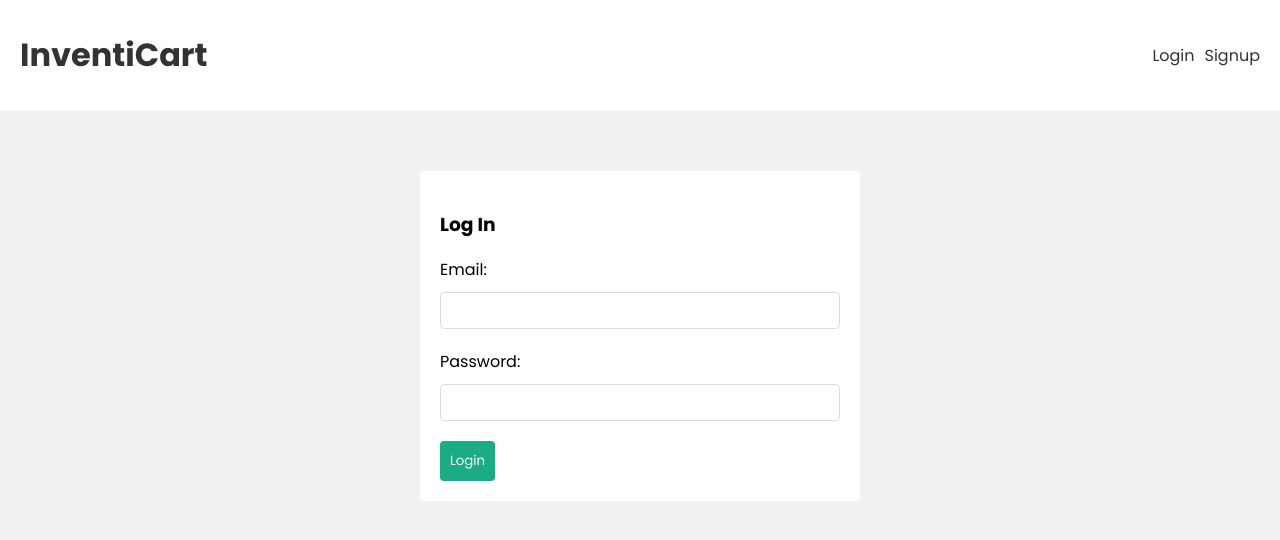
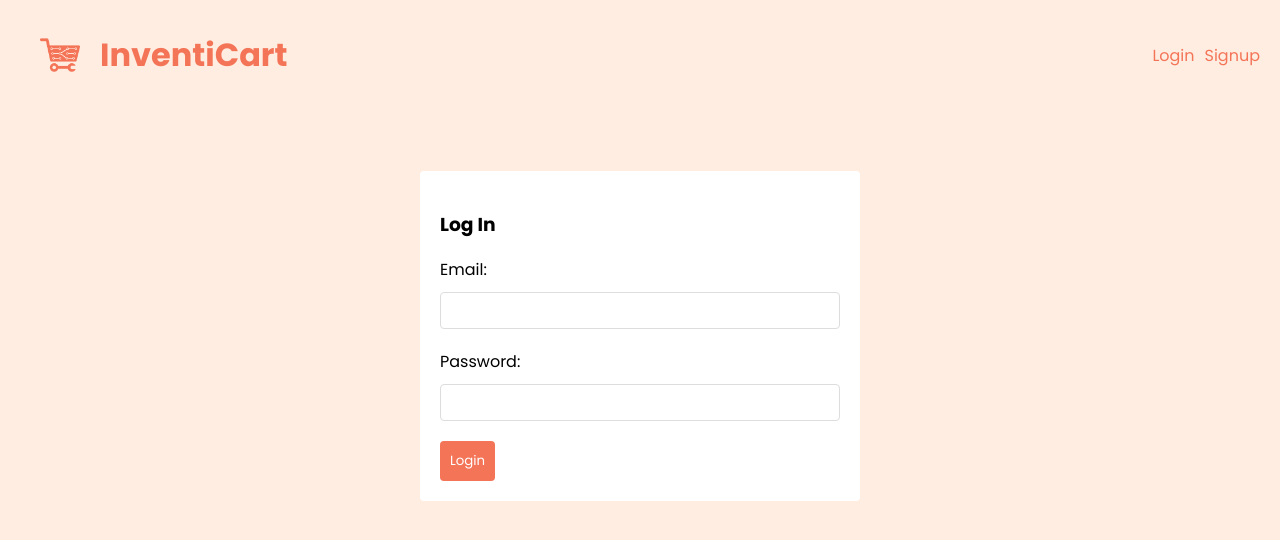
Before and after one commit to Hrishi1084/InventiCart, a React (Create React App) app in the folder frontend/: page /login in a window 1280 px wide. Shown: the top 540 px of the page. Built offline with nearby package versions, Linux system fonts and the light colour scheme.

Commit message:
login css

```diff
--- a/frontend/src/components/Navbar.js
+++ b/frontend/src/components/Navbar.js
@@ -12,6 +12,7 @@ const Navbar = () => {
         <header>
             <div className="container">
                 <Link to="/">
+                    <img src="/logo.png" alt="logo" id="logo"/>
                     <h1>InventiCart</h1>
                 </Link>
                 <nav>
--- a/frontend/src/index.css
+++ b/frontend/src/index.css
@@ -1,18 +1,14 @@
 @import url('https://fonts.googleapis.com/css2?family=Poppins:ital,wght@0,100;0,200;0,300;0,400;0,500;0,600;0,700;0,800;0,900;1,100;1,200;1,300;1,400;1,500;1,600;1,700;1,800;1,900&display=swap');
 
 :root {
-  --primary: #1aac83;
-  --error: #e7195a;
+  --primary: #f47457;
+  --error: #ee0c0c;
 }
 
 body {
-  background: #f1f1f1;
+  background-color: #ffede1;
   margin: 0;
   font-family: "Poppins";
-}
-
-header {
-  background: #fff;
 }
 
 header .container {
@@ -25,8 +21,19 @@ header .container {
 }
 
 header a {
-  color: #333;
+  color: #f47457;
   text-decoration: none;
+  display: flex;
+  align-items: center;
+}
+
+#logo{
+  width: 40px;
+  margin: 0px 20px;
+}
+
+nav div{
+  display: flex;
 }
 
 .pages {
```
Also changed, not shown: frontend/public/logo.png.
